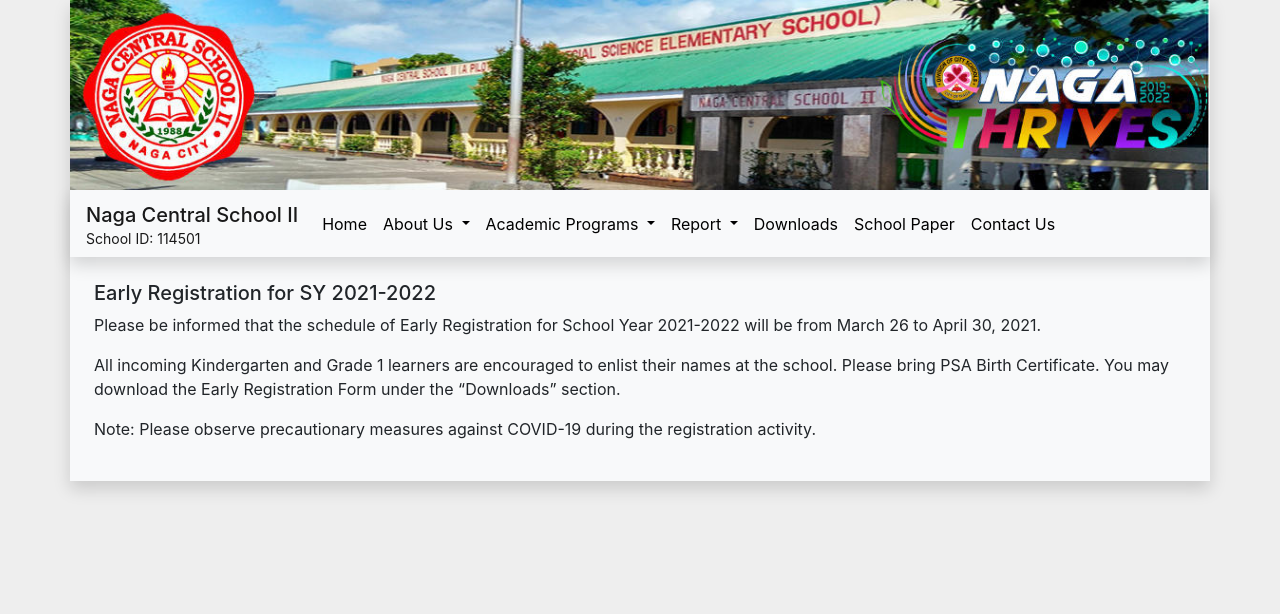
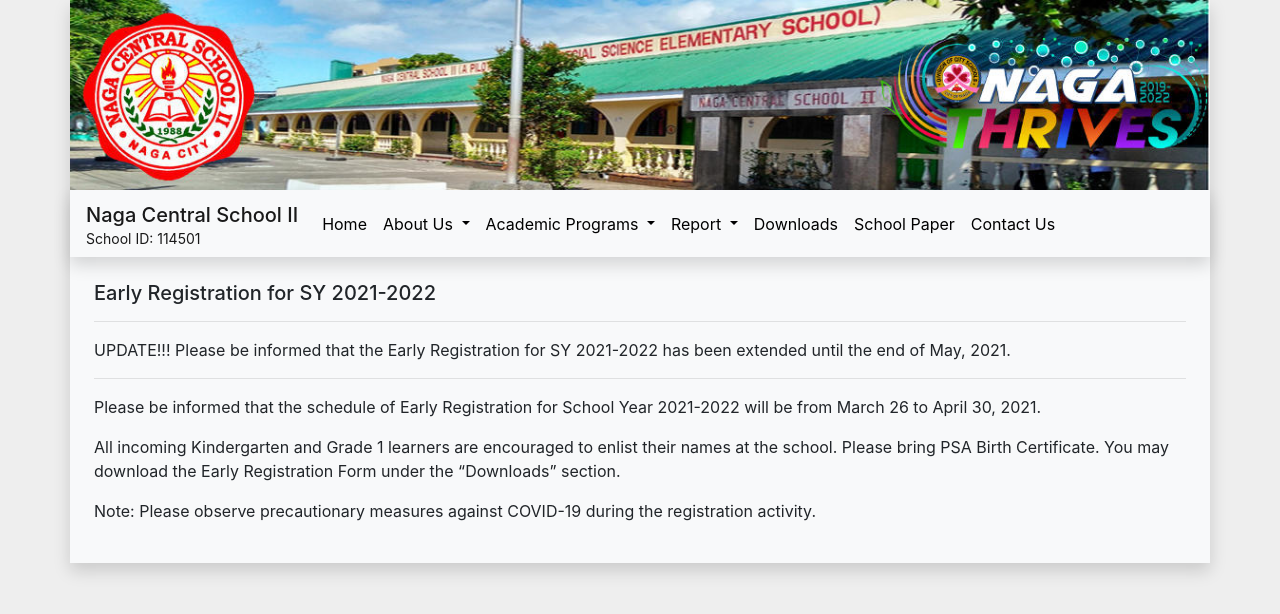
Before and after one commit to nagacentralschool2/nagacentralschool2.github.io, a Jekyll site: the page built from _announcements/2021-04-26-early-registration-sy-2021-2022.md, in a window 1280 px wide. Shown: the top 614 px of the page. Built offline with Jekyll 4.4.1, drawn with Linux system fonts in a browser that asks for light colours.

Commit message:
chore: updated early reg

```diff
--- a/_announcements/2021-04-26-early-registration-sy-2021-2022.md
+++ b/_announcements/2021-04-26-early-registration-sy-2021-2022.md
@@ -1,6 +1,12 @@
 ---
 title: Early Registration for SY 2021-2022
 ---
+
+**************************************************************************************************************
+UPDATE!!!
+Please be informed that the Early Registration for SY 2021-2022 has been extended until the end of May, 2021.
+
+**************************************************************************************************************
 
 Please be informed that the schedule of Early Registration for School Year 2021-2022 will be from March 26 to April 30, 2021.
 
```
